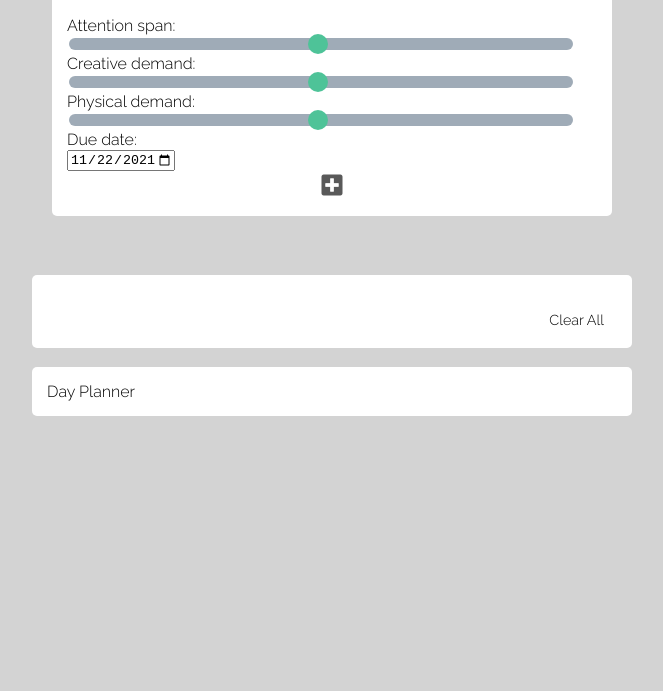
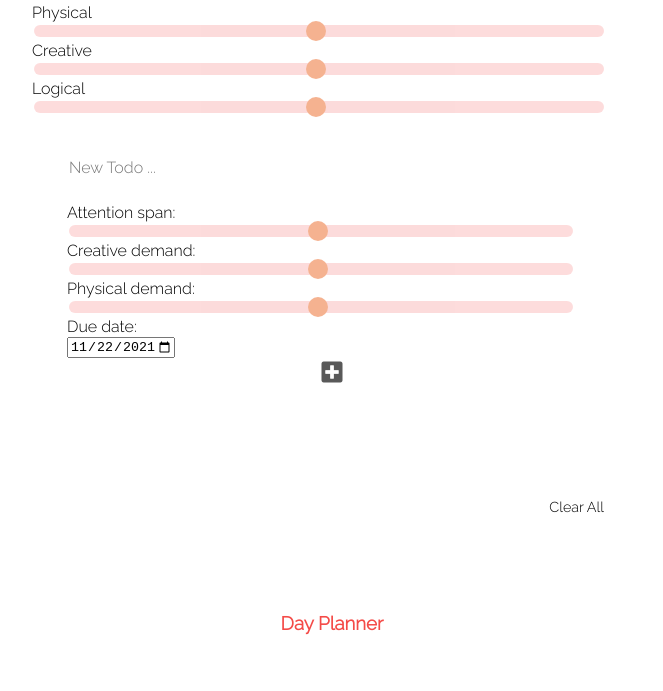
Before and after one commit to annkiener/fse21, a website: page index.html in a window 1280 px wide. Shown: the part 360-1051 px from the top of the page, without its empty margins (308-971 px from the left). Before the commit the page ends 800 px from the top, so only its background shows below. Drawn offline with Linux system fonts and the light colour scheme.

Commit message:
style changes

```diff
--- a/index.html
+++ b/index.html
@@ -6,6 +6,7 @@
     <link href="https://cdnjs.cloudflare.com/ajax/libs/font-awesome/5.13.1/css/all.min.css" rel="stylesheet">
     <meta name="viewport" content="width=device-width, initial-scale=1.0">
     <title>Todo App</title>
+    <img src="image2vector.svg">
     <link rel="stylesheet" href="styles.css">
 </head>
 <body class="container">
@@ -74,7 +75,10 @@
 
     </div><br>
     <form>
-        <label for="dayplanner">Day Planner</label>
+        <header class="logo">
+            <h3>Day Planner</h3>
+        </header>
+
         <!-- display recommended tasks to do today according to mood levels-->
     </form>
     <script type="text/javascript" src="app.js"></script>
--- a/styles.css
+++ b/styles.css
@@ -1,7 +1,7 @@
 html {
     height: 100vh;
     min-width: 600px;
-    background-color: lightgray;
+    background-color: white;
     background-repeat: no-repeat;
     background-size: auto;
 }
@@ -22,6 +22,7 @@ html {
     max-width: 500px;
     padding: 1.5rem 0;
     align-items: center;
+    color: #f44b48;
 }
 
 .main {
@@ -36,6 +37,7 @@ form {
     display: flex;
     flex-direction: column;
     flex-wrap: wrap;
+    border: #f44b48;
 }
 
 input[type="text"] {
@@ -117,7 +119,7 @@ i {
     width: 95%;
     height: 12px;
     border-radius: 7px;
-    background: lightslategray;
+    background: #fccdcd;
     outline: none;
     opacity: 0.7;
     -webkit-transition: .2s;
@@ -130,7 +132,7 @@ i {
     width: 20px;
     height: 20px;
     border-radius: 50%;
-    background: #04AA6D;
+    background: #f19262;
     cursor: pointer;
   }
 
@@ -138,7 +140,7 @@ i {
     width: 25px;
     height: 25px;
     border-radius: 50%;
-    background: #04AA6D;
+    background: #f19262;
     cursor: pointer;
   }
 
```
Also changed, not shown: image2vector.svg (added), moodoLogo-cropped.svg (added), 2 other files.
